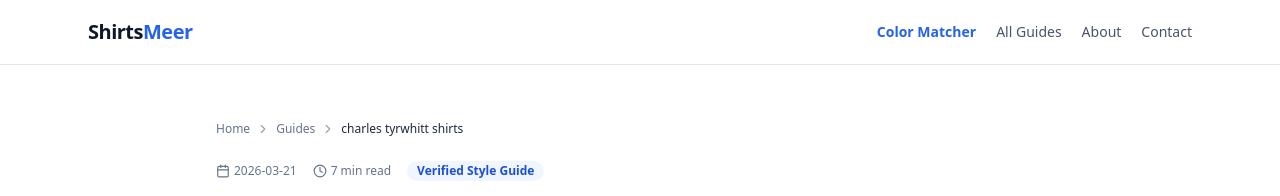
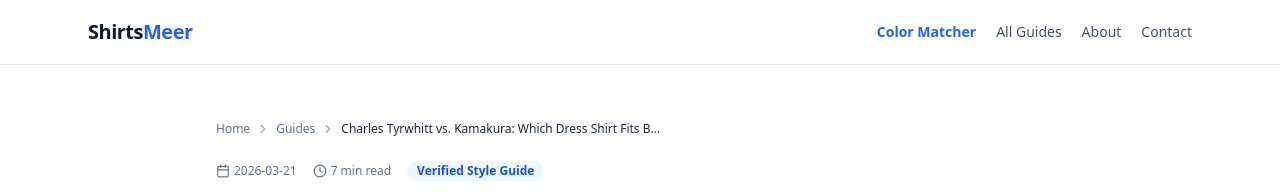
Before and after one commit to aneelhaider266-ship-it/Shirtsmeer, a Next.js app: page /blog/charles-tyrwhitt-vs-kamakura-dress-shirts in a window 1280 px wide. Shown: the top 196 px of the page. Built offline with nearby package versions, Linux system fonts and the light colour scheme.

Commit message:
Update displayed keyword to use frontmatter title

```diff
--- a/app/blog/[slug]/page.tsx
+++ b/app/blog/[slug]/page.tsx
@@ -220,8 +220,8 @@ export default async function BlogPostPage({ params }: Props) {
         </Link>
         <ChevronRight className="w-3.5 h-3.5 text-slate-400" />
         <span className="text-slate-800 font-medium truncate max-w-[200px] sm:max-w-xs">
-          {frontmatter.primaryKeyword || "Styling"}
-        </span>
+  {frontmatter.title || "Style Guide"}
+</span>
       </nav>
 
       {/* Article Header (Clean Professional Badge) */}
```
